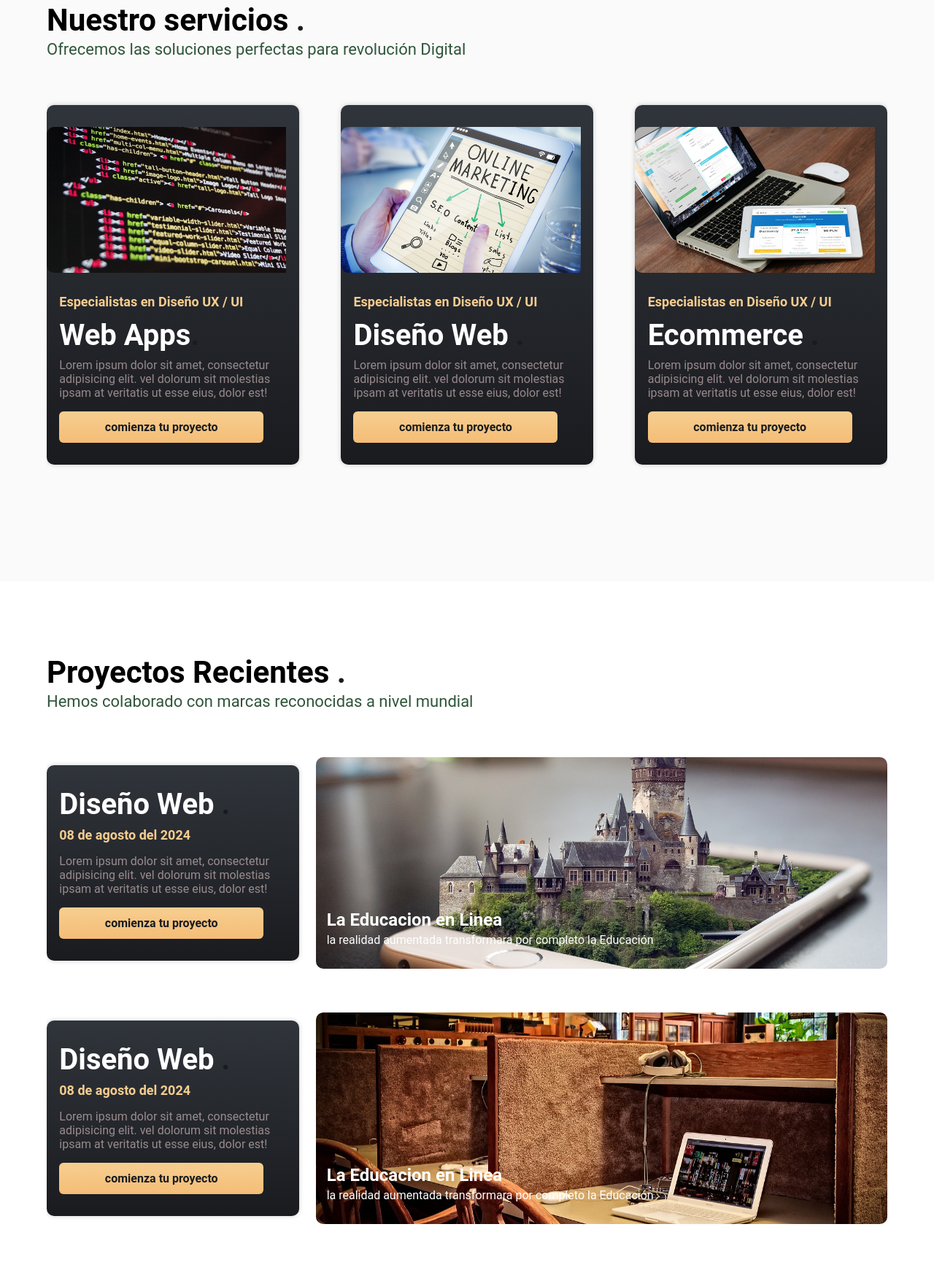
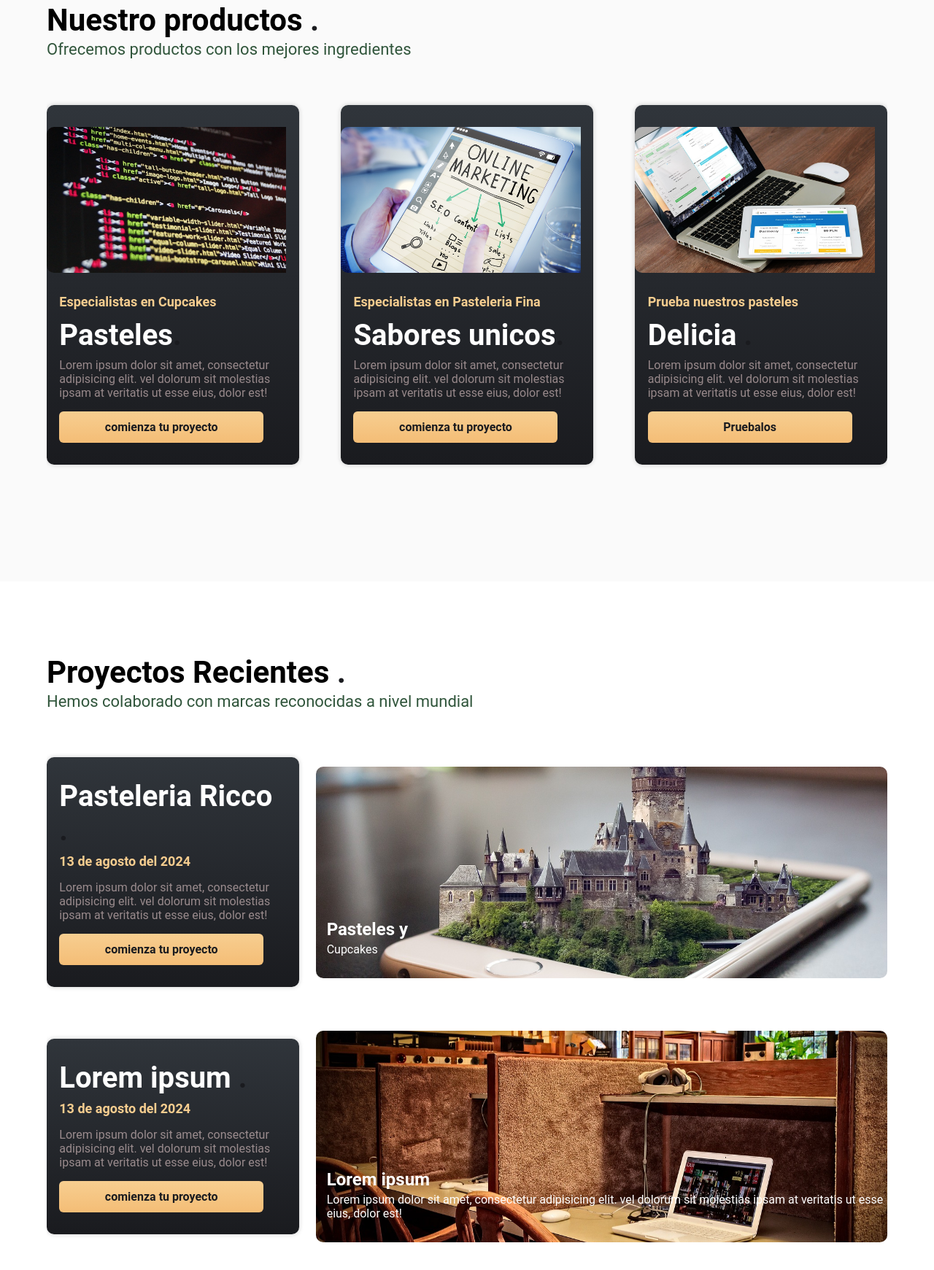
Before and after one commit to lguzmanUMG/Laboratorio2_UMG, a plain HTML site: page index.html in a window 1280 px wide. Shown: the part 897-2638 px from the top of the page at 73% size. Drawn offline with nearby package versions, Linux system fonts and the light colour scheme.

Commit message:
Update index.html
Cambio de etiquetas

```diff
--- a/index.html
+++ b/index.html
@@ -32,9 +32,9 @@
        </nav>
        <section class="container hero__main">
         <div class="hero__texto">
-            <h1 class="title">La Mejor <span class="title--active">Experiencia Digital.</span></h1>
-          <p class="copy"> Nos encargamos de llevar tu idea al <span class="copy_active"> Siguiente Nivel</span></p>
-        <a href="#" class=" cta">Agenda una demo</a>
+            <h1 class="title">El Mejor <span class="title--active">Sabor en Pasteleria.</span></h1>
+          <p class="copy"> Horneamos los mejores pasteler <span class="copy_active"> y Cupcakes</span></p>
+        <a href="#" class=" cta">Visitnos</a>
         </div>
         <img src="img/fondo.png" class="fondo">
        </section>
@@ -44,16 +44,16 @@
         <!-- 1ra seccion-->
         <section class="services">
             <div class="container ">
-                <h2 class="subtitle">Nuestro servicios <span class="point">.</span></h2>
-                <p class="copy__section">Ofrecemos las soluciones perfectas para revolución Digital</p>
+                <h2 class="subtitle">Nuestro productos <span class="point">.</span></h2>
+                <p class="copy__section">Ofrecemos productos con los mejores ingredientes</p>
 
                 <article class="container-cards">
                     <!--1ra. imagen-->
                    <div class="card">
                        <img src="img/imagen1.jpg" class="card__img">
                        <div class="cards__text">
-                        <p class="card__list">Especialistas en Diseño UX / UI</p>
-                        <h3 class="card__title">Web Apps<span class="point">.</span></h3>
+                        <p class="card__list">Especialistas en Cupcakes</p>
+                        <h3 class="card__title">Pasteles<span class="point">.</span></h3>
                         <p class="card__copy"> Lorem ipsum dolor sit amet, consectetur
                                 adipisicing elit. vel dolorum sit molestias ipsam at veritatis  ut
                                 esse eius, dolor est!</p>
@@ -64,8 +64,8 @@
                    <div class="card">
                     <img src="img/imagen2.jpg" class="card__img">
                     <div class="cards__text">
-                     <p class="card__list"> Especialistas en Diseño UX / UI</p>
-                       <h3 class="card__title">Diseño Web <span class="point">.</span></h3>
+                     <p class="card__list"> Especialistas en Pasteleria Fina</p>
+                       <h3 class="card__title">Sabores unicos<span class="point">.</span></h3>
                          <p class="card__copy"> Lorem ipsum dolor sit amet, consectetur
                              adipisicing elit. vel dolorum sit molestias ipsam at veritatis  ut
                              esse eius, dolor est!</p>
@@ -76,12 +76,12 @@
                 <div class="card">
                     <img src="img/imagen3.jpg" class="card__img">
                     <div class="cards__text">
-                     <p class="card__list"> Especialistas en Diseño UX / UI</p>
-                       <h3 class="card__title">Ecommerce <span class="point">.</span></h3>
+                     <p class="card__list"> Prueba nuestros pasteles</p>
+                       <h3 class="card__title">Delicia <span class="point">.</span></h3>
                          <p class="card__copy"> Lorem ipsum dolor sit amet, consectetur
                              adipisicing elit. vel dolorum sit molestias ipsam at veritatis  ut
                              esse eius, dolor est!</p>
-                             <a href="#" class="card__button">comienza tu proyecto</a>
+                             <a href="#" class="card__button">Pruebalos</a>
                      </div>
                 </div>
                 </article>
@@ -95,8 +95,8 @@
                 <!-- 1ra imgane-->
                 <div class="card">
                     <div class="cards__text">
-                      <h3 class="card__title">Diseño Web <span class="point">.</span></h3>
-                     <p class="card__date"> 08 de agosto del 2024</p>
+                      <h3 class="card__title">Pasteleria Ricco <span class="point">.</span></h3>
+                     <p class="card__date"> 13 de agosto del 2024</p>
                          <p class="card__copy"> Lorem ipsum dolor sit amet, consectetur
                              adipisicing elit. vel dolorum sit molestias ipsam at veritatis  ut
                              esse eius, dolor est!</p>
@@ -106,16 +106,15 @@
                 <div class="background">
                     <img src="img/castle-6913460_1280.jpg"  class="background__img">
                   <div class="background__text">
-                    <h3 class="background__title">La Educacion en Linea</h3>
-                     <P class="background__copy"> la realidad aumentada transformara por
-                        completo la Educación</P>
+                    <h3 class="background__title">Pasteles y</h3>
+                     <P class="background__copy"> Cupcakes</P>
                 </div>
                 </div>
 <!--2da imagen-->
                 <div class="card">
                     <div class="cards__text">
-                      <h3 class="card__title">Diseño Web <span class="point">.</span></h3>
-                     <p class="card__date"> 08 de agosto del 2024</p>
+                      <h3 class="card__title">Lorem ipsum <span class="point">.</span></h3>
+                     <p class="card__date"> 13 de agosto del 2024</p>
                          <p class="card__copy"> Lorem ipsum dolor sit amet, consectetur
                              adipisicing elit. vel dolorum sit molestias ipsam at veritatis  ut
                              esse eius, dolor est!</p>
@@ -125,9 +124,10 @@
                 <div class="background">
                     <img src="img/library-979896_1280.jpg"  class="background__img">
                   <div class="background__text">
-                    <h3 class="background__title">La Educacion en Linea</h3>
-                     <P class="background__copy"> la realidad aumentada transformara por
-                        completo la Educación</P>
+                    <h3 class="background__title">Lorem ipsum</h3>
+                     <P class="background__copy"> Lorem ipsum dolor sit amet, consectetur
+                             adipisicing elit. vel dolorum sit molestias ipsam at veritatis  ut
+                             esse eius, dolor est!</P>
                 </div>
                 </div>
              </article>
@@ -136,7 +136,7 @@
         <section class="testimony">
             <div class="container">
                 <h2 class="subtitle">Cliente Satisfecho <span class="point">.</span></h2>
-                 <p class="copy__section">Cientos de empresas confian en nosotros</p>
+                 <p class="copy__section">Cientos de clientes confian en nosotros</p>
 <!-- caracteristicas-->
                  <div class="testimony-container">
                     <div class="testimony__card">
```
